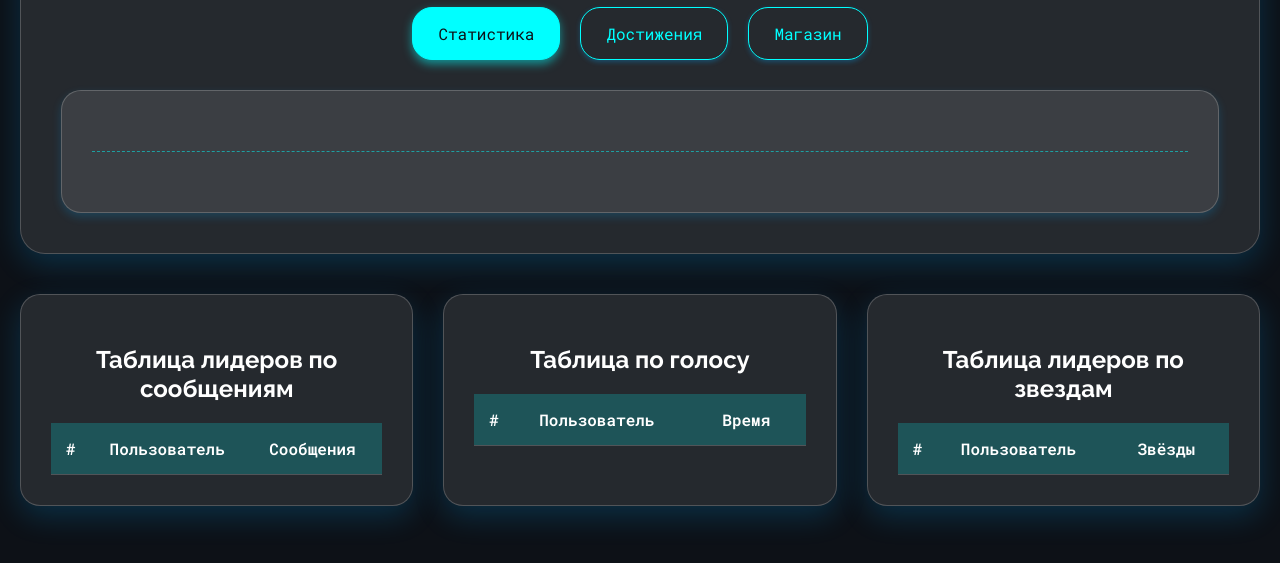
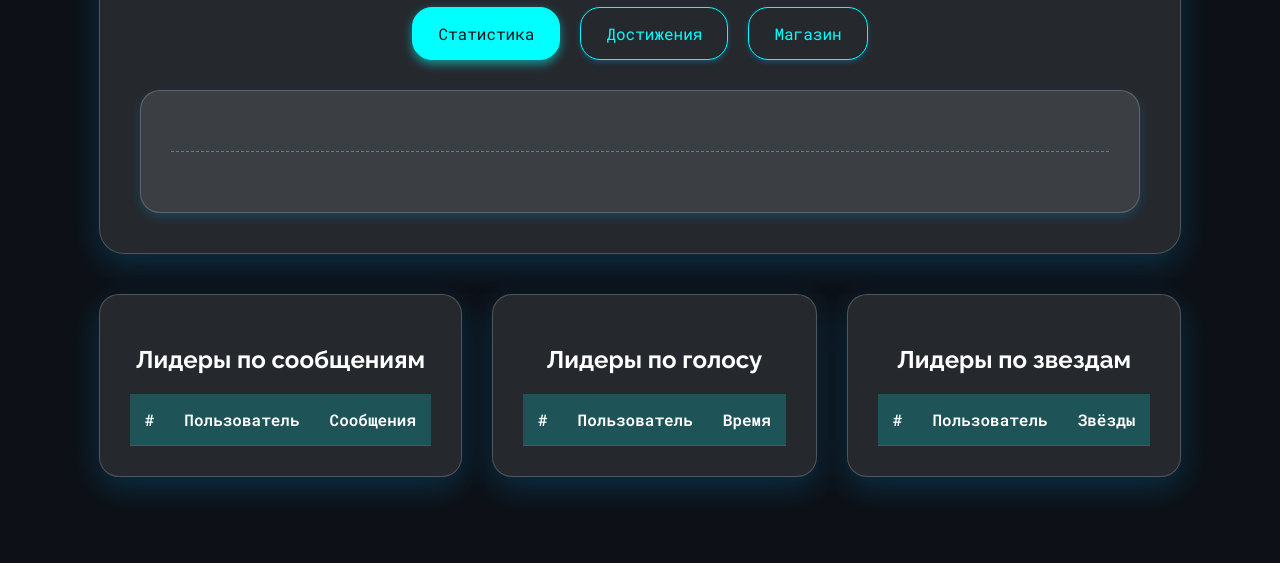
Before and after one commit to nerkean/zeynbot3, a website: page index.html in a window 1280 px wide. Shown: the part 333-896 px from the top of the page. After the commit the page ends 870 px from the top, so only its background shows below. Drawn offline with nearby package versions, Linux system fonts and the light colour scheme; no server answers.

Commit message:
Update index.html

```diff
--- a/index.html
+++ b/index.html
@@ -55,7 +55,7 @@
 
         <div class="leaderboards-container">
             <div class="leaderboard-messages">
-                <h2>Таблица лидеров по сообщениям</h2>
+                <h2>Лидеры по сообщениям</h2>
                 <table class="leaderboard-table" id="messages-leaderboard">
                     <thead>
                         <tr>
@@ -69,7 +69,7 @@
                 </table>
             </div>
             <div class="leaderboard-voice">
-                <h2>Таблица по голосу</h2>
+                <h2>Лидеры по голосу</h2>
                 <table class="leaderboard-table" id="voice-leaderboard">
                     <thead>
                         <tr>
@@ -83,7 +83,7 @@
                 </table>
             </div>
             <div class="leaderboard-stars">
-                <h2>Таблица лидеров по звездам</h2>
+                <h2>Лидеры по звездам</h2>
                 <table class="leaderboard-table" id="stars-leaderboard">
                     <thead>
                         <tr>
```
